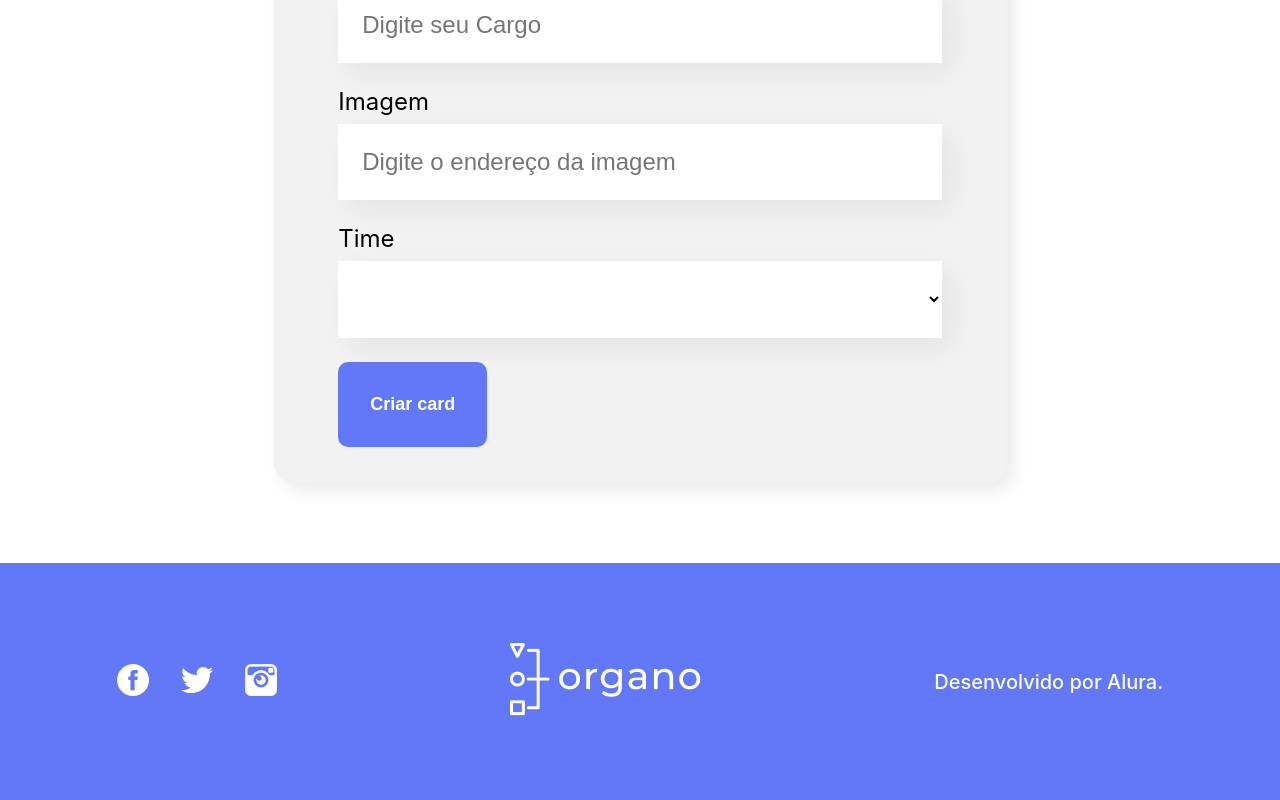
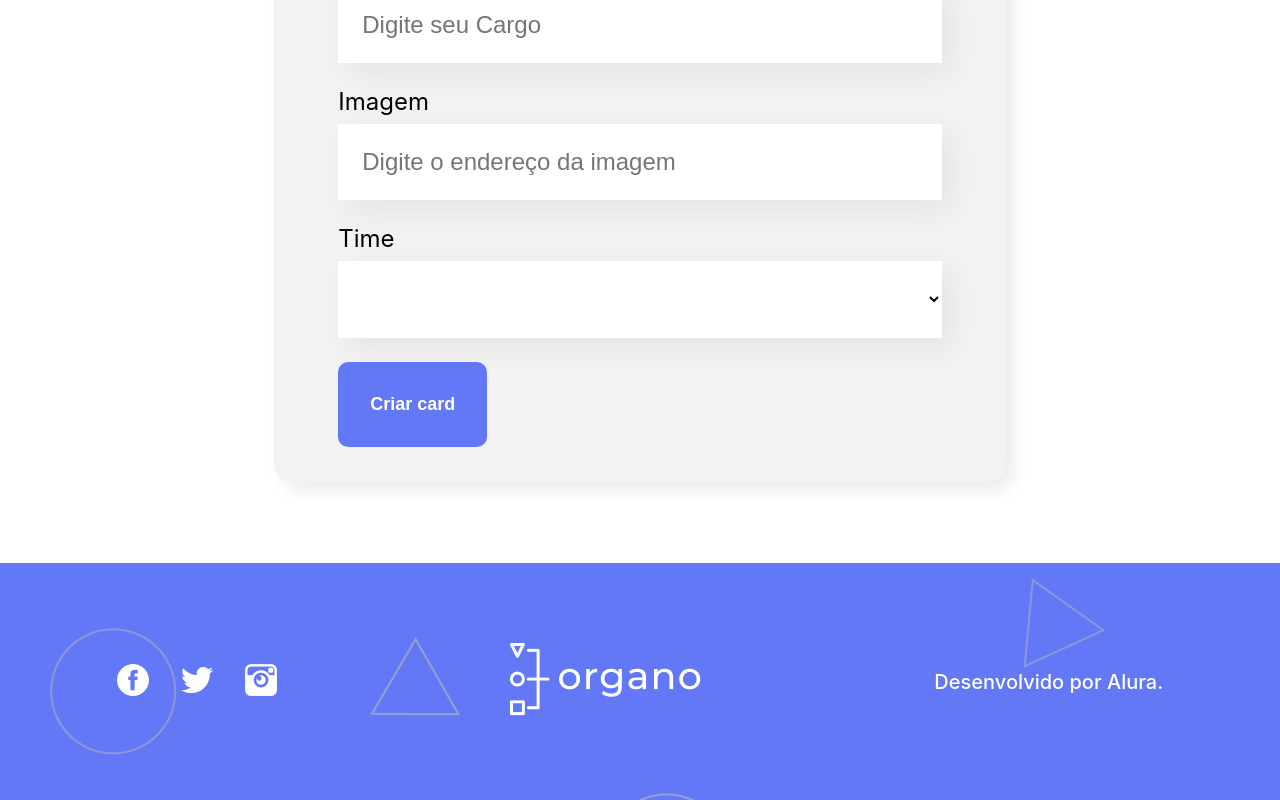
Before and after one commit to DanielCaresma/organo-react, a React (Create React App) app: page / in a window 1280 px wide. Shown: the part 874-1674 px from the top of the page. Built offline with nearby package versions, Linux system fonts and the light colour scheme; the HTML template or start-up script is replaced by a standard one.

Commit message:
Inserindo imagem de fundo

```diff
--- a/src/componentes/Rodape/Rodape.css
+++ b/src/componentes/Rodape/Rodape.css
@@ -1,5 +1,6 @@
 .rodape {
     background-color: #6278F7;
+    background-image: url("../../../public/imagens/fundo.png");
     color: #FFFFFF;
     display: flex;
     justify-content: space-around;
--- a/src/componentes/Time/Time.css
+++ b/src/componentes/Time/Time.css
@@ -1,4 +1,5 @@
 .time {
+    background-image: url("../../../public/imagens/fundo.png");
     text-align: center;
     padding: 32px;
 }
```
